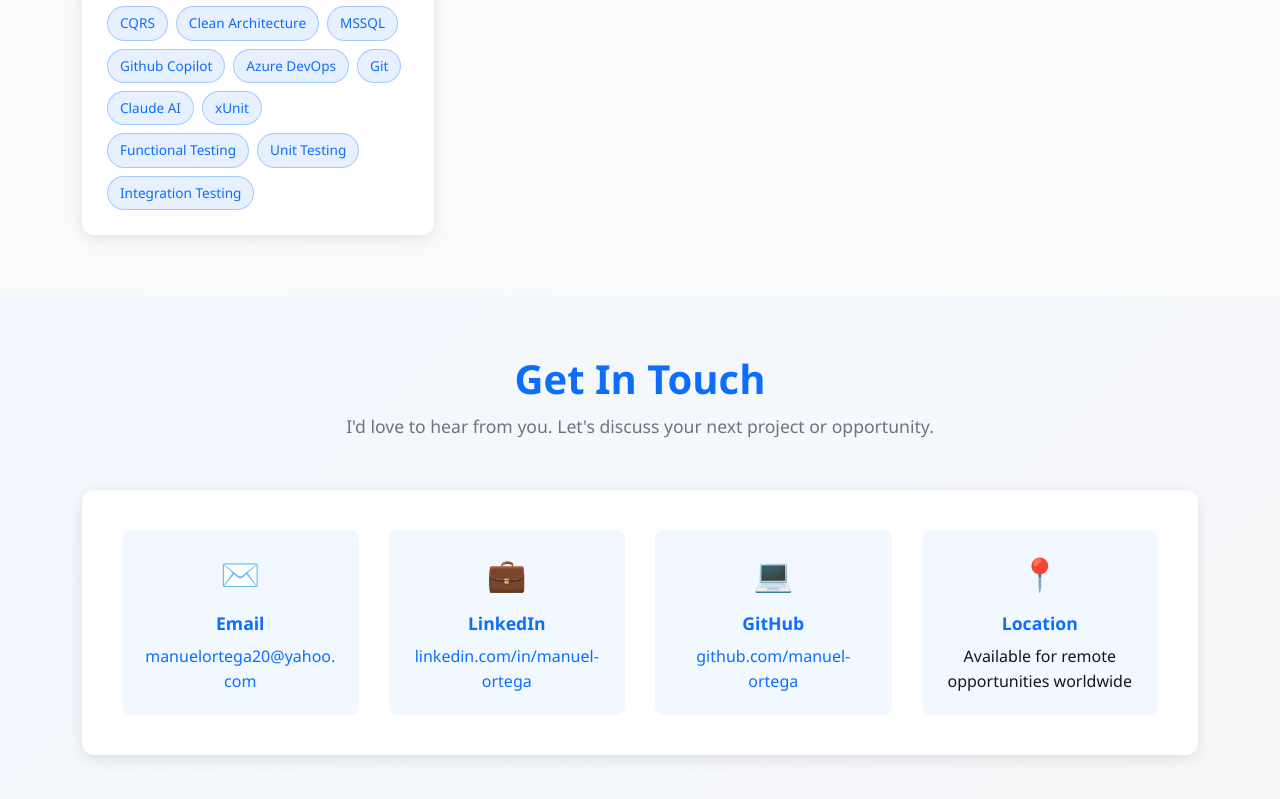
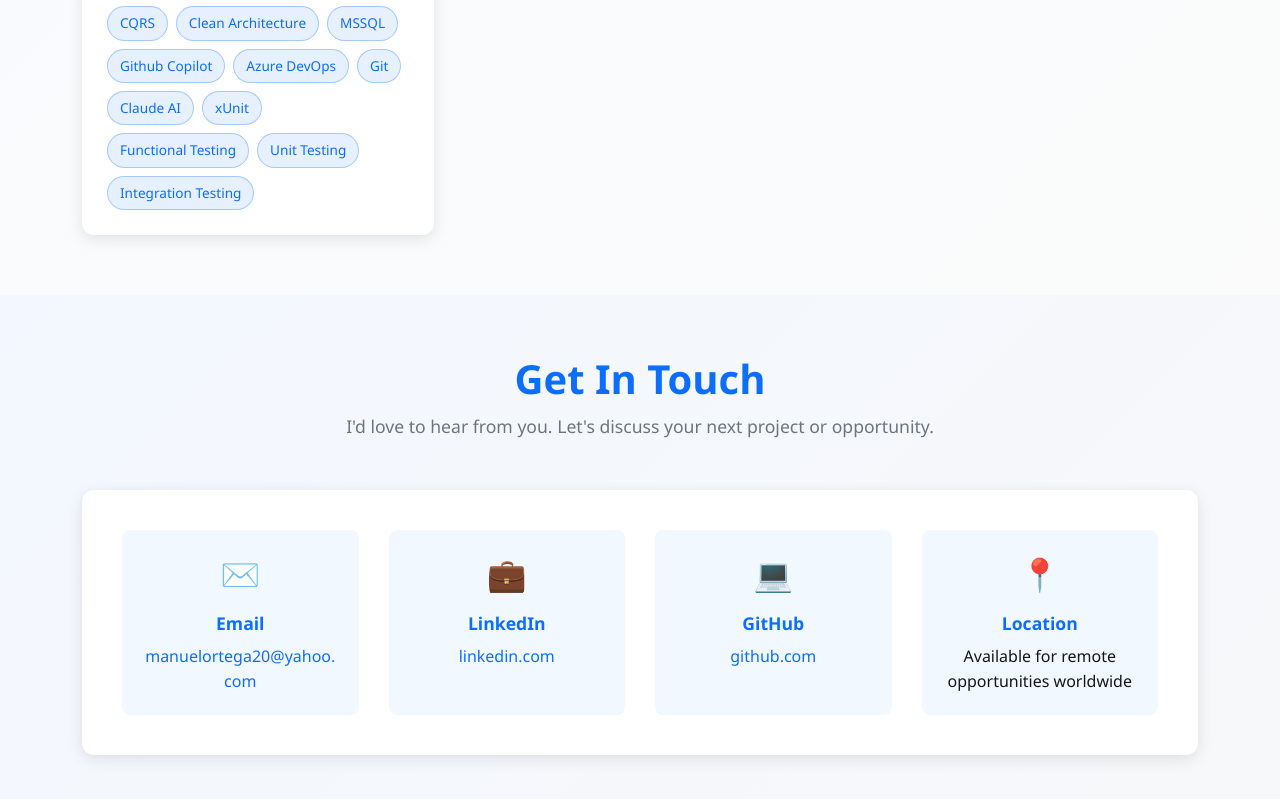
Before and after one commit to ManueliOrtegi/my-portfolio, a Next.js app: page / in a window 1280 px wide. Shown: the part 5611-6410 px from the top of the page. Built offline with nearby package versions, Linux system fonts and the light colour scheme.

Commit message:
AddPageName

```diff
--- a/app/globals.css
+++ b/app/globals.css
@@ -7,7 +7,7 @@
   --secondary-color: #6c757d;
 }
 
-@media (prefers-color-scheme: dark) {
+@media (prefers-color-scheme: system) {
   :root {
     --background: #0a0a0a;
     --foreground: #ededed;
--- a/app/layout.tsx
+++ b/app/layout.tsx
@@ -1,5 +1,12 @@
 import 'bootstrap/dist/css/bootstrap.min.css';
 import './globals.css';
+
+import type { Metadata } from 'next';
+
+export const metadata: Metadata = {
+  title: 'Manuel Ortega - Software Engineer',
+  description: 'Welcome to my portfolio! I am a passionate software engineer with expertise in web development, cloud computing, and software architecture. Explore my projects, experience, and skills to see how I can contribute to your next project or opportunity.',
+};
 
 export default function RootLayout({
   children,
--- a/component/Contact.tsx
+++ b/component/Contact.tsx
@@ -22,7 +22,7 @@ export default function Contact() {
               <h5>LinkedIn</h5>
               <p>
                 <a href="https://www.linkedin.com/in/manuel-ortega-32aa6a16a/" target="_blank" rel="noopener noreferrer">
-                  linkedin.com/in/manuel-ortega
+                  linkedin.com
                 </a>
               </p>
             </div>
@@ -32,7 +32,7 @@ export default function Contact() {
               <h5>GitHub</h5>
               <p>
                 <a href="https://github.com/ManueliOrtegi" target="_blank" rel="noopener noreferrer">
-                  github.com/manuel-ortega
+                  github.com
                 </a>
               </p>
             </div>
```
